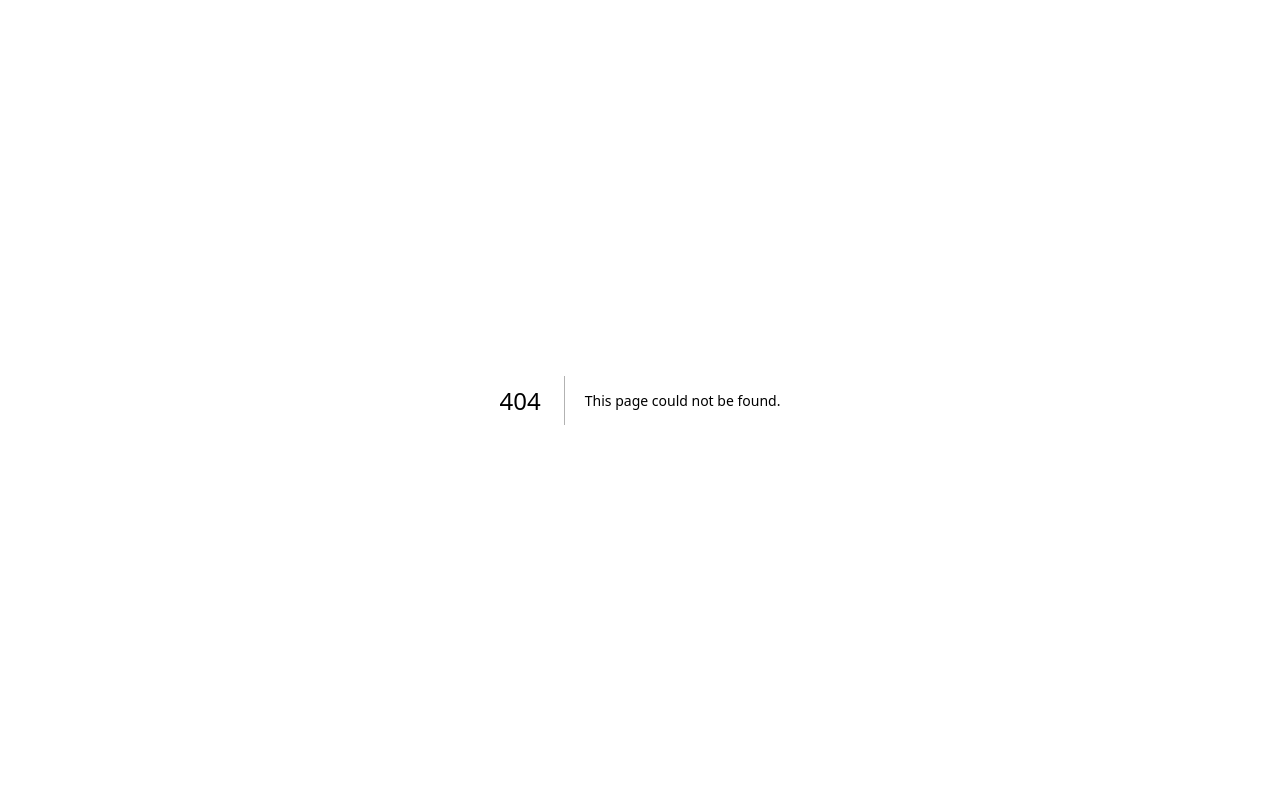
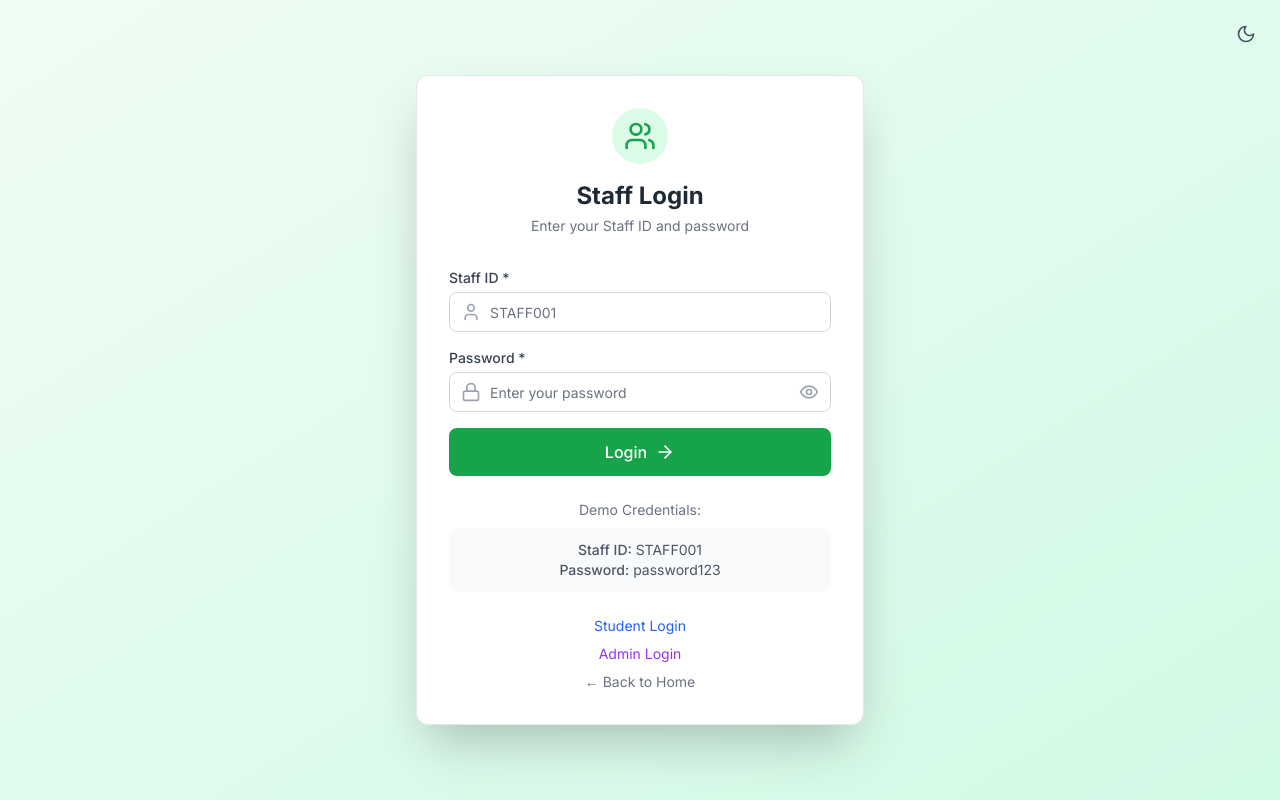
Before and after one commit to Omerta-Platforms/Good-foundation, a Next.js app: page /login/staff in a window 1280 px wide. Before the commit this address had no page. Built offline with nearby package versions, Linux system fonts and the light colour scheme.

Commit message:
Create page.tsx

```diff
--- /dev/null
+++ b/src/app/login/staff/page.tsx
@@ -0,0 +1,190 @@
+'use client'
+
+import { useState } from 'react'
+import { useRouter } from 'next/navigation'
+import Link from 'next/link'
+import {
+  User,
+  Lock,
+  Eye,
+  EyeOff,
+  Users,
+  ArrowRight
+} from 'lucide-react'
+import { Button } from '@/components/ui/button'
+import { Input } from '@/components/ui/input'
+import { Card, CardContent } from '@/components/ui/card'
+import { ThemeToggle } from '@/components/ui/theme-toggle'
+import { supabase } from '@/lib/supabase/client'
+import toast from 'react-hot-toast'
+
+export default function StaffLoginPage() {
+  const router = useRouter()
+  const [showPassword, setShowPassword] = useState(false)
+  const [isLoading, setIsLoading] = useState(false)
+  const [formData, setFormData] = useState({
+    staffId: '',
+    password: ''
+  })
+
+  const handleLogin = async (e: React.FormEvent) => {
+    e.preventDefault()
+    setIsLoading(true)
+
+    try {
+      const { data: teacher, error: teacherError } = await supabase
+        .from('teachers')
+        .select('email')
+        .eq('staff_id', formData.staffId)
+        .single()
+
+      if (teacherError || !teacher) {
+        toast.error('Staff ID not found')
+        setIsLoading(false)
+        return
+      }
+
+      const { data, error } = await supabase.auth.signInWithPassword({
+        email: teacher.email,
+        password: formData.password
+      })
+
+      if (error) {
+        toast.error('Invalid credentials')
+        return
+      }
+
+      if (data.user) {
+        const role = data.user.user_metadata?.role
+        if (role !== 'teacher') {
+          toast.error('Access denied. Staff account required.')
+          await supabase.auth.signOut()
+          return
+        }
+
+        toast.success('Staff login successful!')
+        router.push('/teacher/dashboard')
+      }
+
+    } catch (error) {
+      toast.error('An error occurred. Please try again.')
+    } finally {
+      setIsLoading(false)
+    }
+  }
+
+  return (
+    <div className="min-h-screen bg-gradient-to-br from-green-50 to-emerald-100 dark:from-gray-950 dark:to-gray-900 flex items-center justify-center p-4">
+      <div className="absolute top-4 right-4">
+        <ThemeToggle />
+      </div>
+
+      <div className="w-full max-w-md">
+        <Card className="shadow-2xl">
+          <CardContent className="p-8">
+            <div className="text-center mb-8">
+              <div className="inline-flex p-3 bg-green-100 dark:bg-green-950 rounded-full mb-4">
+                <Users className="h-8 w-8 text-green-600 dark:text-green-400" />
+              </div>
+              <h1 className="text-2xl font-bold text-gray-800 dark:text-gray-200">
+                Staff Login
+              </h1>
+              <p className="text-sm text-gray-500 dark:text-gray-400 mt-1">
+                Enter your Staff ID and password
+              </p>
+            </div>
+
+            <form onSubmit={handleLogin} className="space-y-4">
+              <div>
+                <label className="block text-sm font-medium text-gray-700 dark:text-gray-300 mb-1">
+                  Staff ID *
+                </label>
+                <div className="relative">
+                  <User className="absolute left-3 top-1/2 transform -translate-y-1/2 h-5 w-5 text-gray-400 dark:text-gray-500" />
+                  <Input
+                    type="text"
+                    placeholder="STAFF001"
+                    className="pl-10"
+                    value={formData.staffId}
+                    onChange={(e) => setFormData({ ...formData, staffId: e.target.value })}
+                    required
+                  />
+                </div>
+              </div>
+
+              <div>
+                <label className="block text-sm font-medium text-gray-700 dark:text-gray-300 mb-1">
+                  Password *
+                </label>
+                <div className="relative">
+                  <Lock className="absolute left-3 top-1/2 transform -translate-y-1/2 h-5 w-5 text-gray-400 dark:text-gray-500" />
+                  <Input
+                    type={showPassword ? 'text' : 'password'}
+                    placeholder="Enter your password"
+                    className="pl-10 pr-10"
+                    value={formData.password}
+                    onChange={(e) => setFormData({ ...formData, password: e.target.value })}
+                    required
+                  />
+                  <button
+                    type="button"
+                    onClick={() => setShowPassword(!showPassword)}
+                    className="absolute right-3 top-1/2 transform -translate-y-1/2 text-gray-400 hover:text-gray-600 dark:hover:text-gray-300"
+                  >
+                    {showPassword ? <EyeOff className="h-5 w-5" /> : <Eye className="h-5 w-5" />}
+                  </button>
+                </div>
+              </div>
+
+              <Button
+                type="submit"
+                variant="default"
+                size="lg"
+                className="w-full bg-green-600 hover:bg-green-700"
+                disabled={isLoading}
+              >
+                {isLoading ? (
+                  <div className="flex items-center justify-center">
+                    <div className="spinner mr-2" />
+                    Logging in...
+                  </div>
+                ) : (
+                  <>
+                    Login
+                    <ArrowRight className="ml-2 h-5 w-5" />
+                  </>
+                )}
+              </Button>
+            </form>
+
+            <div className="mt-6 text-center">
+              <p className="text-sm text-gray-500 dark:text-gray-400">
+                Demo Credentials:
+              </p>
+              <div className="mt-2 p-3 bg-gray-50 dark:bg-gray-800 rounded-lg">
+                <p className="text-sm text-gray-600 dark:text-gray-300">
+                  <span className="font-medium">Staff ID:</span> STAFF001
+                </p>
+                <p className="text-sm text-gray-600 dark:text-gray-300">
+                  <span className="font-medium">Password:</span> password123
+                </p>
+              </div>
+            </div>
+
+            <div className="mt-6 text-center space-y-2">
+              <Link href="/login" className="text-sm text-blue-600 dark:text-blue-400 hover:underline block">
+                Student Login
+              </Link>
+              <Link href="/login/admin" className="text-sm text-purple-600 dark:text-purple-400 hover:underline block">
+                Admin Login
+              </Link>
+              <Link href="/" className="text-sm text-gray-500 dark:text-gray-400 hover:underline block">
+                ← Back to Home
+              </Link>
+            </div>
+          </CardContent>
+        </Card>
+      </div>
+    </div>
+  )
+}
```
